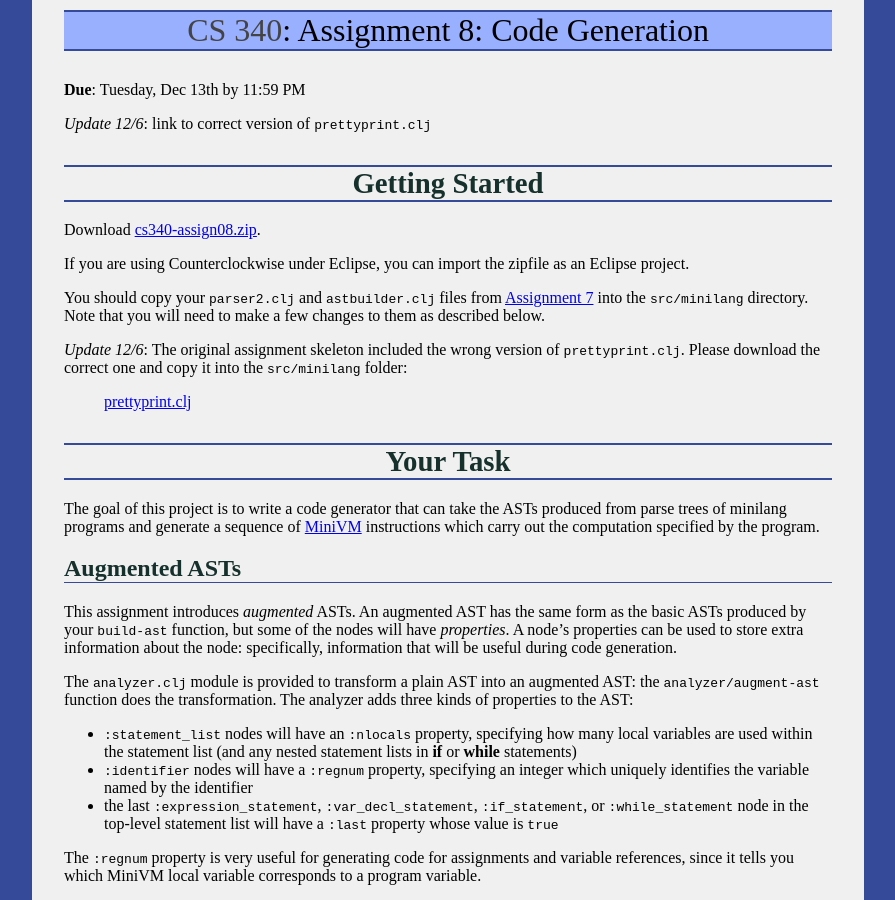
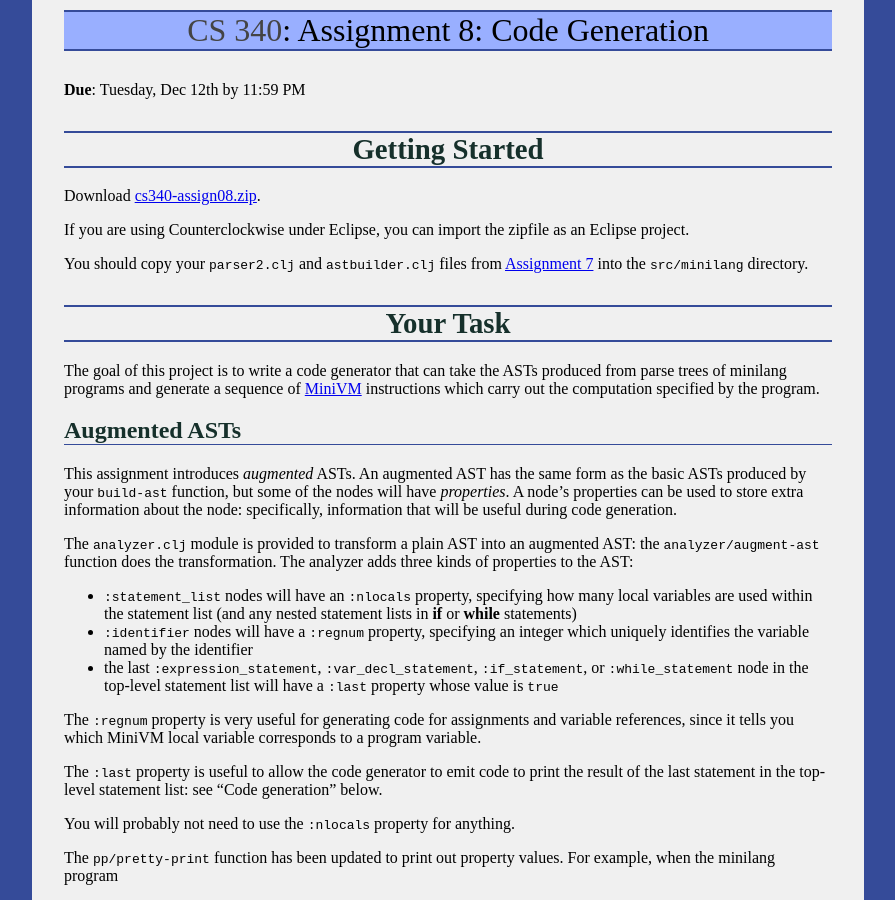
Before and after one commit to ycpcs/cs340-fall2017, a Jekyll site: the page built from assign/assign08.md, in a window 1280 px wide and 900 px high. Shown: the whole window, without its empty margins (192-1087 px from the left). Built offline with Jekyll 4.4.1, drawn with Linux system fonts in a browser that asks for light colours.

Commit message:
post assignment 8

```diff
--- a/assign/assign08.md
+++ b/assign/assign08.md
@@ -3,9 +3,7 @@ layout: default
 title: "Assignment 8: Code Generation"
 ---
 
-**Due**: Tuesday, Dec 13th by 11:59 PM
-
-*Update 12/6*: link to correct version of `prettyprint.clj`
+**Due**: Tuesday, Dec 12th by 11:59 PM
 
 # Getting Started
 
@@ -13,11 +11,13 @@ Download [cs340-assign08.zip](cs340-assign08.zip).
 
 If you are using Counterclockwise under Eclipse, you can import the zipfile as an Eclipse project.
 
-You should copy your `parser2.clj` and `astbuilder.clj` files from [Assignment 7](assign07.html) into the `src/minilang` directory.  Note that you will need to make a few changes to them as described below.
+You should copy your `parser2.clj` and `astbuilder.clj` files from [Assignment 7](assign07.html) into the `src/minilang` directory.  <!-- Note that you will need to make a few changes to them as described below. -->
 
+<!--
 *Update 12/6*: The original assignment skeleton included the wrong version of `prettyprint.clj`.  Please download the correct one and copy it into the `src/minilang` folder:
 
 > [prettyprint.clj](prettyprint.clj)
+-->
 
 # Your Task
 
```
Also changed, not shown: assign/index.md (+1 -4 lines), index.md (+1 -0 lines).
